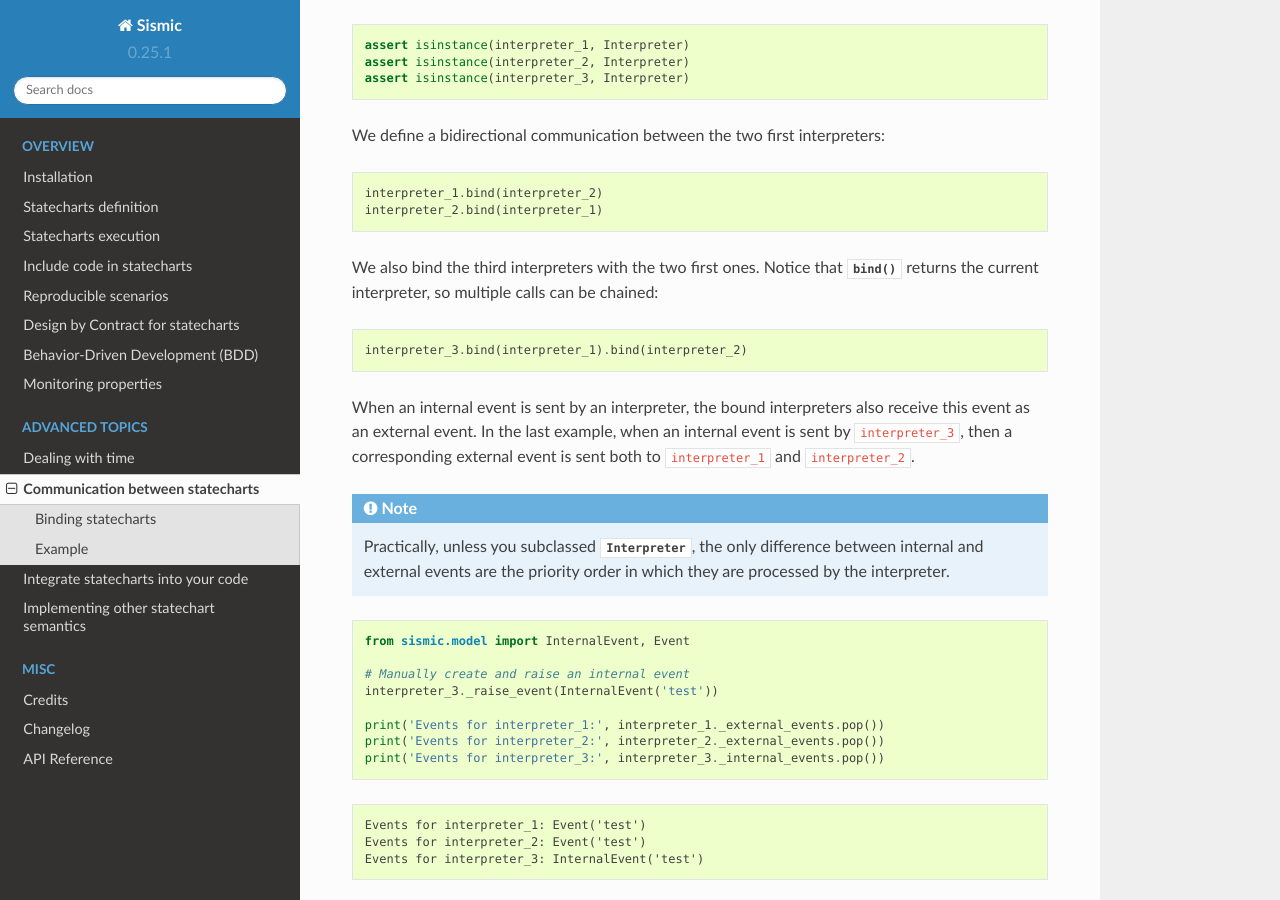
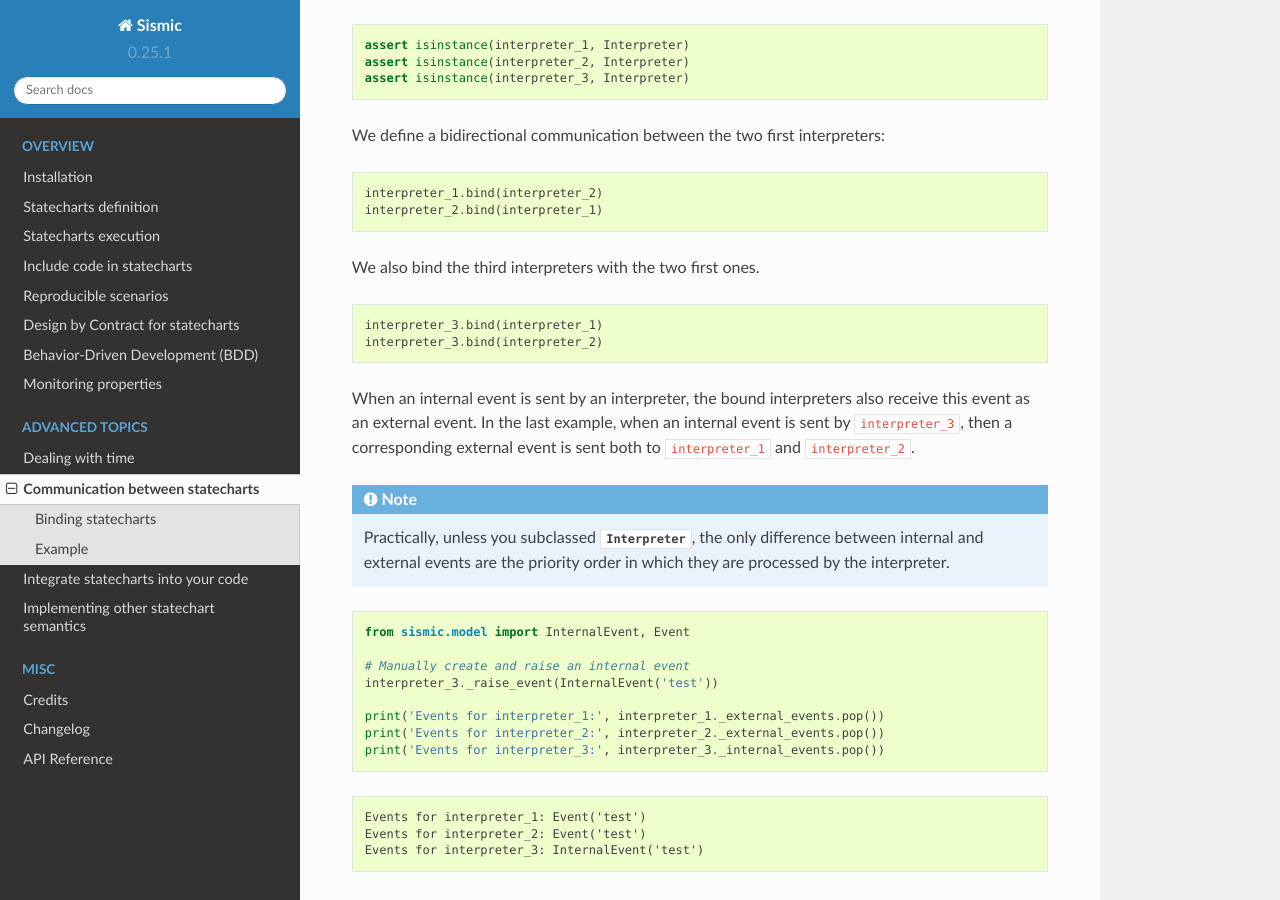
Before and after one commit to AlexandreDecan/sismic, a Sphinx documentation site: the page built from docs/advancedtopics/communication.rst, in a window 1280 px wide and 900 px high, scrolled down 923 px. Built offline with Sphinx 7.4.7 and the Read the Docs theme 2.0.0, drawn with Linux system fonts in a browser that asks for light colours.

Commit message:
Fix doc test

```diff
--- a/docs/advancedtopics/communication.rst
+++ b/docs/advancedtopics/communication.rst
@@ -60,12 +60,11 @@ We define a bidirectional communication between the two first interpreters:
     interpreter_2.bind(interpreter_1)
 
 We also bind the third interpreters with the two first ones.
-Notice that :py:meth:`~sismic.interpreter.Interpreter.bind` returns the current interpreter, so multiple calls
-can be chained:
 
 .. testcode:: bind
 
-    interpreter_3.bind(interpreter_1).bind(interpreter_2)
+    interpreter_3.bind(interpreter_1)
+    interpreter_3.bind(interpreter_2)
 
 When an internal event is sent by an interpreter, the bound interpreters also receive this event as an external
 event.
```
